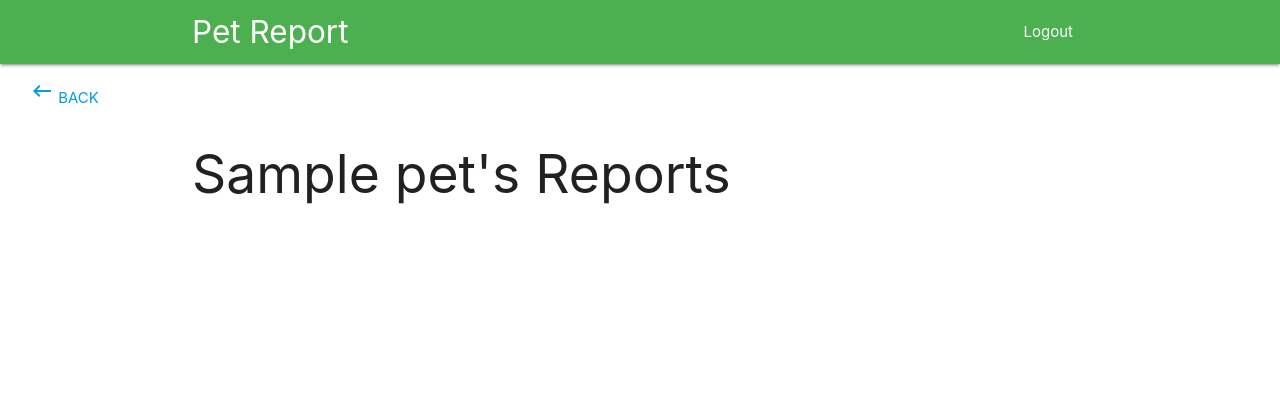
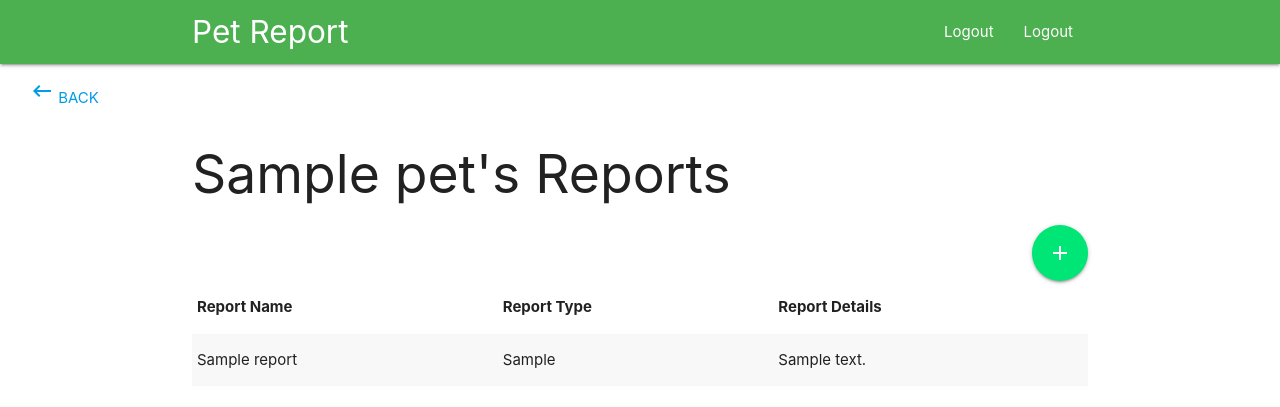
Before and after one commit to beartato327/8210_A3, a Django app: page /pets/00000000-0000-0000-0000-000000000001/ in a window 1280 px wide. Shown: the top 407 px of the page. Run offline with Django 3.2, Linux system fonts and the light colour scheme; a user stored in the database is signed in; tables that the repository leaves empty hold one stand-in row (values such as "Sample post").

Commit message:
fully working site

```diff
--- a/pets/models.py
+++ b/pets/models.py
@@ -30,5 +30,5 @@ class Report(models.Model):
     def __str__(self):
         return self.reportType
 
-    """ def get_absolute_url(self):
-        return reverse('report_detail', args=[str(self.pet)]) """
+    def get_absolute_url(self):
+        return reverse('report_detail', args=[str(self.pet_id)])
--- a/pets/urls.py
+++ b/pets/urls.py
@@ -7,6 +7,7 @@ from .views import(
     PetCreateView,
     ReportListView,
     ReportCreateView,
+    ReportDetailView,
 )
 #app_name = 'pet'
 urlpatterns = [
@@ -14,6 +15,7 @@ urlpatterns = [
     path('<uuid:pk>/edit/', PetUpdateView.as_view(), name='pet_edit'),
     path('add/', PetCreateView.as_view(), name='pet_new'),
     path('<uuid:pk>/report_list', ReportListView.as_view(), name='report_list'),
-    path('add_report/', ReportCreateView.as_view(), name='report_new'),
+    path('<uuid:pk>/add_report/', ReportCreateView.as_view(), name='report_new'),
+    path('<uuid:pk>/', ReportDetailView.as_view(), name='report_detail'),
     path('', PetListView.as_view(), name='pet_list'),
 ]
--- a/pets/views.py
+++ b/pets/views.py
@@ -8,10 +8,19 @@ class PetListView(LoginRequiredMixin, ListView):
     model = Pet
     template_name = 'pet/pet_list.html'
 
+    def get_queryset(self):
+        return self.model.objects.filter(owner=self.request.user)
+
 class PetDetailView(LoginRequiredMixin,DetailView):
     model = Pet
     template_name = 'pet/pet_detail.html'
     login_url='login'
+    queryset = Pet.objects.all()
+
+    def get_context_data(self, **kwargs):
+        context = super(PetDetailView, self).get_context_data(**kwargs)
+        context['reports'] = Report.objects.all()
+        return context
 
 class PetUpdateView(LoginRequiredMixin,UpdateView):
     model = Pet
@@ -32,6 +41,7 @@ class ReportListView( ListView):
     model = Report
     template_name = 'pet/report_list.html'
 
+
 class ReportCreateView(CreateView):
     model = Report
     template_name = 'pet/report_new.html'
@@ -39,5 +49,10 @@ class ReportCreateView(CreateView):
     login_url = 'login'
 
     def form_valid(self, form):
-        form.instance.pet = self.request.pet
-        return super().form_valid(form)
+        form.instance.pet_id = self.kwargs.get('pk')
+        return super(ReportCreateView, self).form_valid(form)
+
+class ReportDetailView(LoginRequiredMixin,DetailView):
+    model = Report
+    template_name = 'pet/report_detail.html'
+    login_url='login'
--- a/templates/base.html
+++ b/templates/base.html
@@ -13,9 +13,10 @@
     <div>
         <nav class="green">
             <div class="nav-wrapper container">
-            <a href="{% url 'pet_list' %}" class="brand-logo">Pet Report</a>
+            <a href="{% url 'home' %}" class="brand-logo">Pet Report</a>
             <ul id="nav-mobile" class="right hide-on-med-and-down">
             {% if user.is_authenticated %}
+                <li><a href="{% url 'logout' %}">Logout</a></li>
                 <li><a href="{% url 'logout' %}">Logout</a></li>
             {% else %}
                 <li><a href="{% url 'login' %}">Login</a></li>
--- a/templates/pet/pet_detail.html
+++ b/templates/pet/pet_detail.html
@@ -9,11 +9,25 @@
 </p>
 <div class="container">
   <h2>{{ object.pet_name }}'s Reports</h2>
-  {% for report in object_list %}
-    <div>
-      <span>{{ report.reportName }}</span>
-    </div>
-  {% endfor %}
+  <div style="float: right;"><a class="btn-floating btn-large waves-effect waves-light green accent-3" href="{% url 'report_new' object.id %}"><i class="material-icons">add</i></a></div>
+  <table class="striped" style=" margin-left: auto; margin-right: auto;">
+    <thead>
+        <th>Report Name</th>
+        <th>Report Type</th>
+        <th>Report Details</th>
+    </thead>
+    <tbody>
+      {% for report in reports %}
+      {% if report.pet.id == object.id %}
+        <tr>
+            <td>{{report.reportName}}</td>
+            <td>{{report.reportType}}</td>
+            <td>{{report.reportDetails}}</td>
+        </tr>
+        {% endif %}
+    {% endfor %}
+    </tbody>
+  </table>
 
 </div>
 {% endblock content %}
--- a/templates/pet/pet_list.html
+++ b/templates/pet/pet_list.html
@@ -2,7 +2,7 @@
 
 {% block title %} Pet List {% endblock %}
 {% block content %}
-{% if user.is_authenticated %}
+{% if user.is_authenticated  %}
 <div class="container">
     <h2>Welcome {{user.first_name}}</h2>
     <div style="float: right;"><a class="btn-floating btn-large waves-effect waves-light green accent-3" href="{% url 'pet_new' %}"><i class="material-icons">add</i></a></div>
@@ -19,7 +19,7 @@
                         <td>{{pet.pet_name}}</td>
                         <td>{{pet.pet_breed}}</td>
                         <td>{{pet.pet_age}}</td>
-                        <td><a class="btn green" href="{% url 'pet_edit' pet.pk %}">Edit Pet</a> | <a class="btn green" href="{% url 'report_list' pet.pk %}">View Reports</a></td>
+                        <td><a class="btn green" href="{% url 'pet_edit' pet.pk %}">Edit Pet</a> | <a class="btn green" href="{% url 'pet_detail' pet.pk %}">View Reports</a></td>
                     </tr>
                     {% endfor %}
                 </tbody>
--- a/templates/pet/report_new.html
+++ b/templates/pet/report_new.html
@@ -6,10 +6,9 @@
         <h1>New Report</h1>
         <form action="" method="post">{% csrf_token %}
             <div>
-               {{form|crispy}}
+                {{form|crispy}}
             </div>
         <button class="btn btn-success ml-2" type="submit">Save</button>
-        <a class="btn red" href="{% url 'report_list' %}">Cancel</a>
         </form>
     </div>
 {% endblock content %}
--- a/templates/registration/login.html
+++ b/templates/registration/login.html
@@ -8,7 +8,8 @@
     <form method="post">
         {% csrf_token %}
         {{ form.as_p }}
-        <button class="btn btn-success ml-2" type="submit">Log In</button>
+        <button class="btn ml-2 green" type="submit">Log In</button>
+        <a class="btn ml-2 red" href="{% url 'password_reset' %}">Forgot Password</a>
     </form>
 </div>
 
```
Also changed, not shown: petreport/settings.py (+9 -0 lines), templates/home.html (+8 -0 lines), templates/pet/report_list.html (+21 -3 lines), templates/registration/password_reset_complete.html (added, +11 -0 lines), templates/registration/password_reset_confirm.html (added, +25 -0 lines), templates/registration/password_reset_done.html (added, +8 -0 lines), templates/registration/password_reset_form.html (added, +14 -0 lines), 1 other file.
